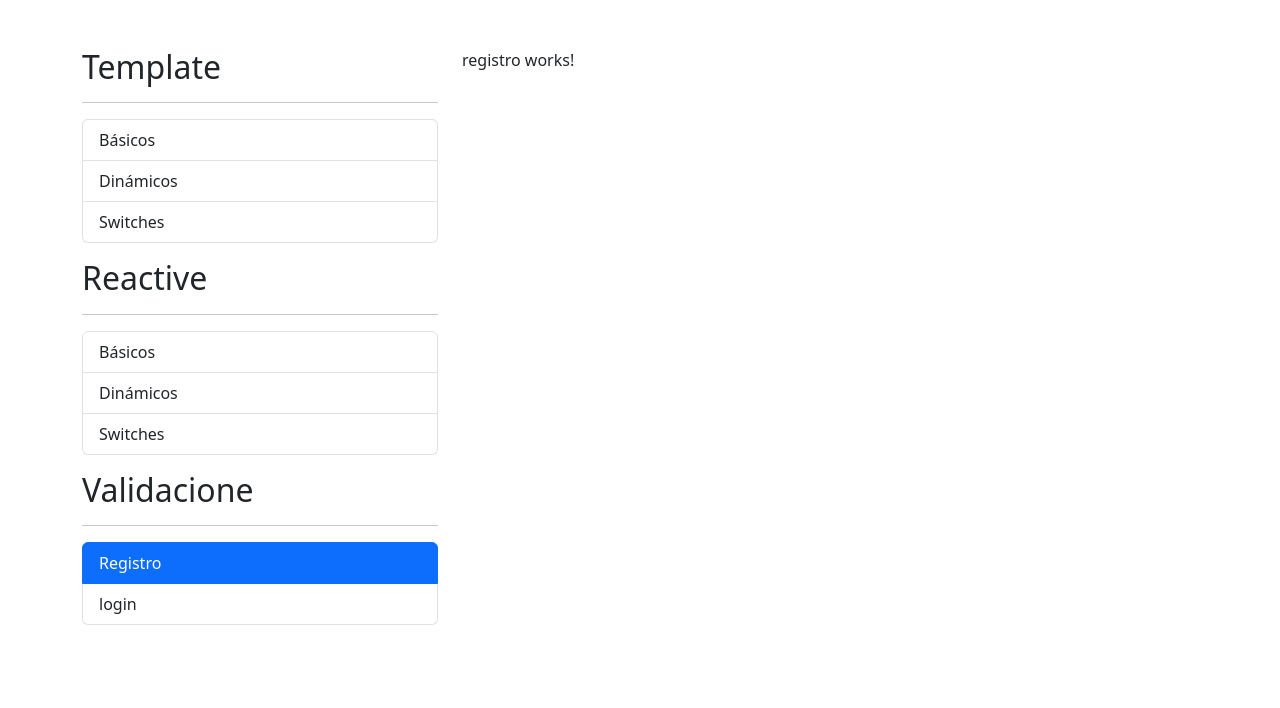
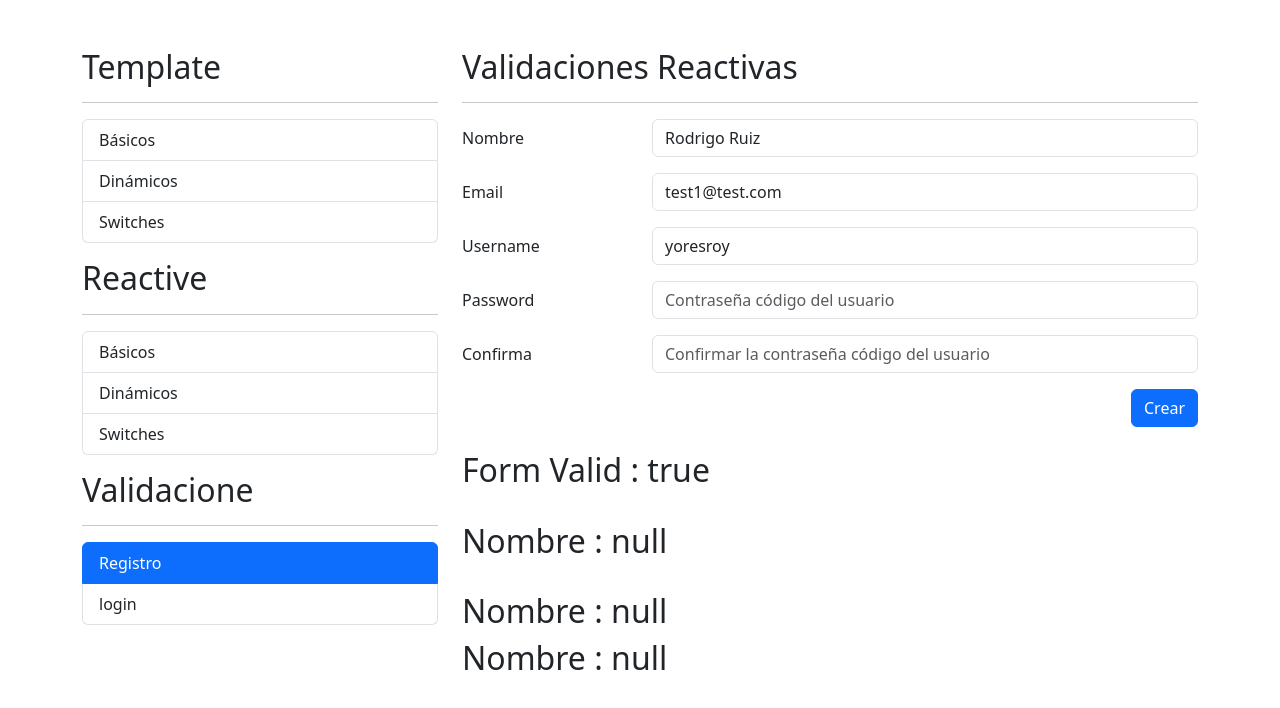
Before and after one commit to yoresroy/06-formulariosApp, an Angular app: page /auth/registro in a window 1280 px wide. Shown: the top 708 px of the page. Built offline with nearby package versions, Linux system fonts and the light colour scheme.

Commit message:
Add - Validator service

```diff
--- a/src/app/auth/auth.module.ts
+++ b/src/app/auth/auth.module.ts
@@ -1,9 +1,11 @@
 import { NgModule } from '@angular/core';
 import { CommonModule } from '@angular/common';
+import { ReactiveFormsModule } from '@angular/forms';
 
 import { AuthRoutingModule } from './auth-routing.module';
 import { RegistroComponent } from './pages/registro/registro.component';
 import { LoginComponent } from './pages/login/login.component';
+
 
 
 @NgModule({
@@ -13,7 +15,8 @@
   ],
   imports: [
     CommonModule,
-    AuthRoutingModule
+    AuthRoutingModule,
+    ReactiveFormsModule
   ]
 })
 export class AuthModule { }
--- a/src/app/auth/pages/registro/registro.component.html
+++ b/src/app/auth/pages/registro/registro.component.html
@@ -1 +1,103 @@
-<p>registro works!</p>
+<h2>Validaciones Reactivas</h2>
+<hr>
+
+<div class="class">
+    <div class="col">
+        <form autocomplete="off" [formGroup]="miFormulario" (ngSubmit)="submitFormulario()">
+
+            <!--nombre-->
+            <div class="row mb-3">
+                <label class="col-sm-3 col-form-label">Nombre</label>
+                <div class="col-sm-9">
+                    <input type="text" class="form-control"
+                        placeholder="Nombre del usuario"
+                        formControlName="nombre">
+                    <span class="form-text text-danger"  *ngIf="campoNoValido('nombre')">
+                        Debe ser en formato de nombre y apellido
+                    </span>
+                </div>
+            </div>
+
+
+            <!--Email-->
+            <div class="row mb-3">
+                <label class="col-sm-3 col-form-label">Email</label>
+                <div class="col-sm-9">
+                    <input type="email" class="form-control"
+                    formControlName="email"
+                    placeholder="Email del usuario">
+                </div>
+                <span class="form-text text-danger"  *ngIf="campoNoValido('email')">
+                    El correo es obligatorio.
+                </span>
+            </div>
+
+             <!--Email-->
+             <div class="row mb-3">
+                <label class="col-sm-3 col-form-label">Username</label>
+                <div class="col-sm-9">
+                    <input type="text" class="form-control"
+                    formControlName="username"
+                    placeholder="Nombre código del usuario">
+                </div>
+                <span class="form-text text-danger"  *ngIf="campoNoValido('username')">
+                    El Username no puede ser strider.
+                </span>
+            </div>
+
+            <!--Password-->
+            <div class="row mb-3">
+                <label class="col-sm-3 col-form-label">Password</label>
+                <div class="col-sm-9">
+                    <input type="password" class="form-control"
+                    placeholder="Contraseña código del usuario">
+                </div>
+            </div>
+
+
+            <!--Password 2-->
+            <div class="row mb-3">
+                <label class="col-sm-3 col-form-label">Confirma</label>
+                <div class="col-sm-9">
+                    <input type="password" class="form-control"
+                    placeholder="Confirmar la contraseña código del usuario">
+                </div>
+            </div>
+
+
+            <div class="row">
+                <div class="col">
+                    <button class="btn btn-primary float-end"
+                            type="submit">
+                        Crear
+                    </button>
+                </div>
+            </div>
+
+
+
+        </form>
+    </div>
+</div>
+
+<br>
+
+<h2>
+    Form Valid : {{miFormulario.valid}}
+</h2>
+
+<br>
+
+<h2>
+    Nombre : {{ miFormulario.controls['nombre'].errors | json}}
+</h2>
+
+<br>
+
+<h2>
+    Nombre : {{ miFormulario.controls['email'].errors | json}}
+</h2>
+
+<h2>
+    Nombre : {{ miFormulario.controls['username'].errors | json}}
+</h2>
--- a/src/app/auth/pages/registro/registro.component.ts
+++ b/src/app/auth/pages/registro/registro.component.ts
@@ -1,4 +1,6 @@
 import { Component, OnInit } from '@angular/core';
+import { FormBuilder, FormGroup, Validators } from '@angular/forms';
+import { ValidatorService } from '../../../shared/validator.service';
 
 @Component({
   selector: 'app-registro',
@@ -7,9 +9,36 @@
 })
 export class RegistroComponent implements OnInit {
 
-  constructor() { }
+
+  miFormulario : FormGroup = this.fb.group({
+    nombre : ['', [Validators.required, Validators.pattern(this.validatorService.nombreApellidoPattern) ]],
+    email : ['', [Validators.required, Validators.pattern(this.validatorService.emailPattern)  ]],
+    username : ['', [Validators.required, this.validatorService.noPuedeSerStrider  ]],
+  });
+
+
+  constructor(private validatorService : ValidatorService, private fb : FormBuilder) { }
 
   ngOnInit(): void {
+
+    this.miFormulario.reset({
+      nombre : 'Rodrigo Ruiz',
+      email : 'test1@test.com',
+      username : 'yoresroy'
+    });
+  }
+
+
+  campoNoValido( campo : string ){
+    return this.miFormulario.get(campo)?.invalid
+                && this.miFormulario.get(campo)?.touched;
+  }
+
+  submitFormulario(){
+    console.log(this.miFormulario.value);
+
+    this.miFormulario.markAllAsTouched();
+
   }
 
 }
--- /dev/null
+++ b/src/app/shared/validator.service.ts
@@ -0,0 +1,31 @@
+import { Injectable } from '@angular/core';
+import { FormControl, ValidationErrors } from '@angular/forms';
+
+@Injectable({
+  providedIn: 'root'
+})
+export class ValidatorService {
+
+
+  public nombreApellidoPattern : string = '([a-zA-Z]+) ([a-zA-Z]+)';
+
+  public  emailPattern: string = "^[a-z0-9._%+-]+@[a-z0-9.-]+\\.[a-z]{2,4}$";
+
+
+
+  constructor() { }
+
+
+  noPuedeSerStrider( control : FormControl ) : ValidationErrors | null {
+    const valor: string = control.value?.trim().toLowerCase();
+    console.log(valor);
+    if ( valor === 'strider' ) {
+        return {
+          noStrider : true
+        }
+    }
+
+    return null;
+  }
+
+}
```
Also changed, not shown: src/app/shared/validator/validaciones.ts (added, +17 -0 lines), 1 other file (tests, documents, lock files or other folders).
